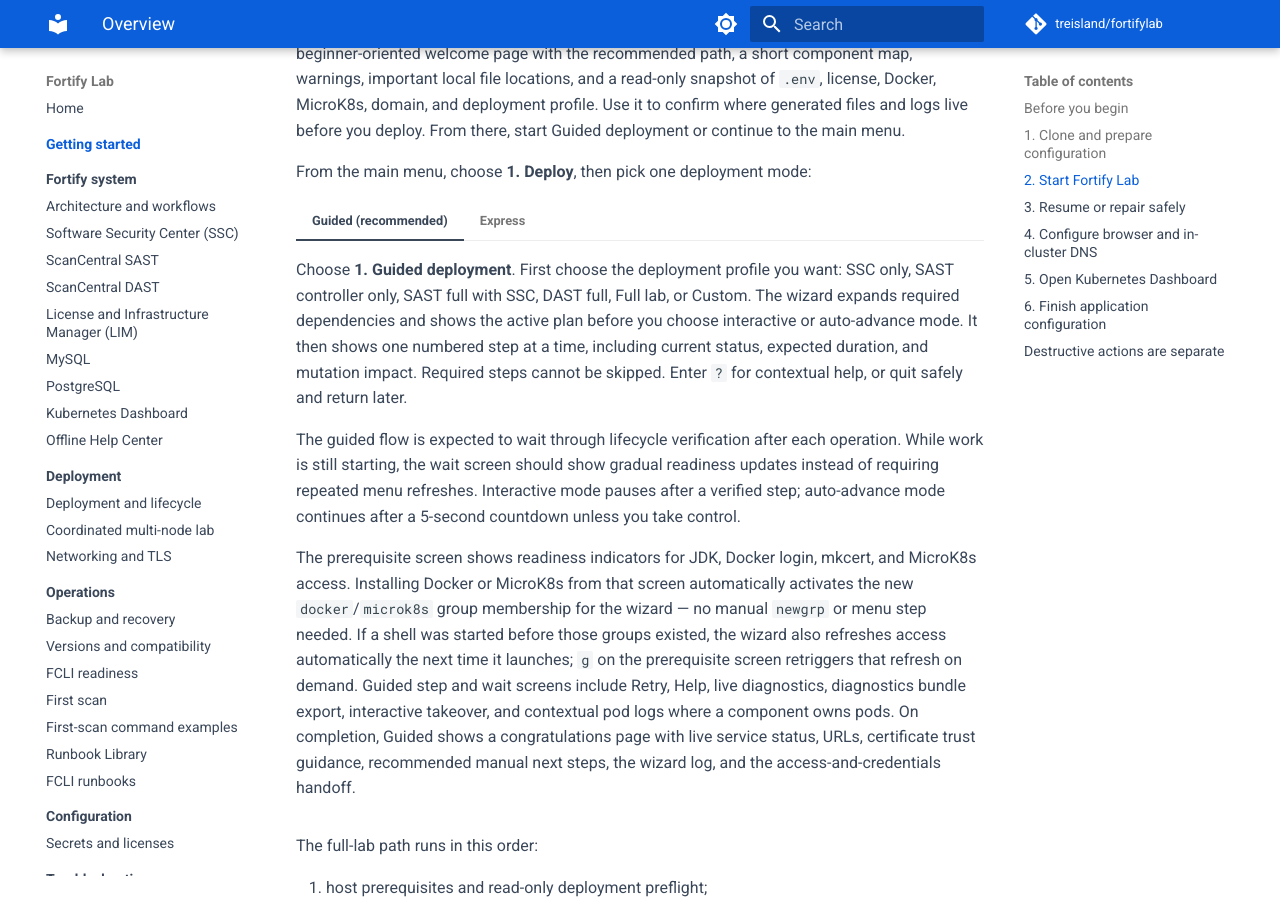
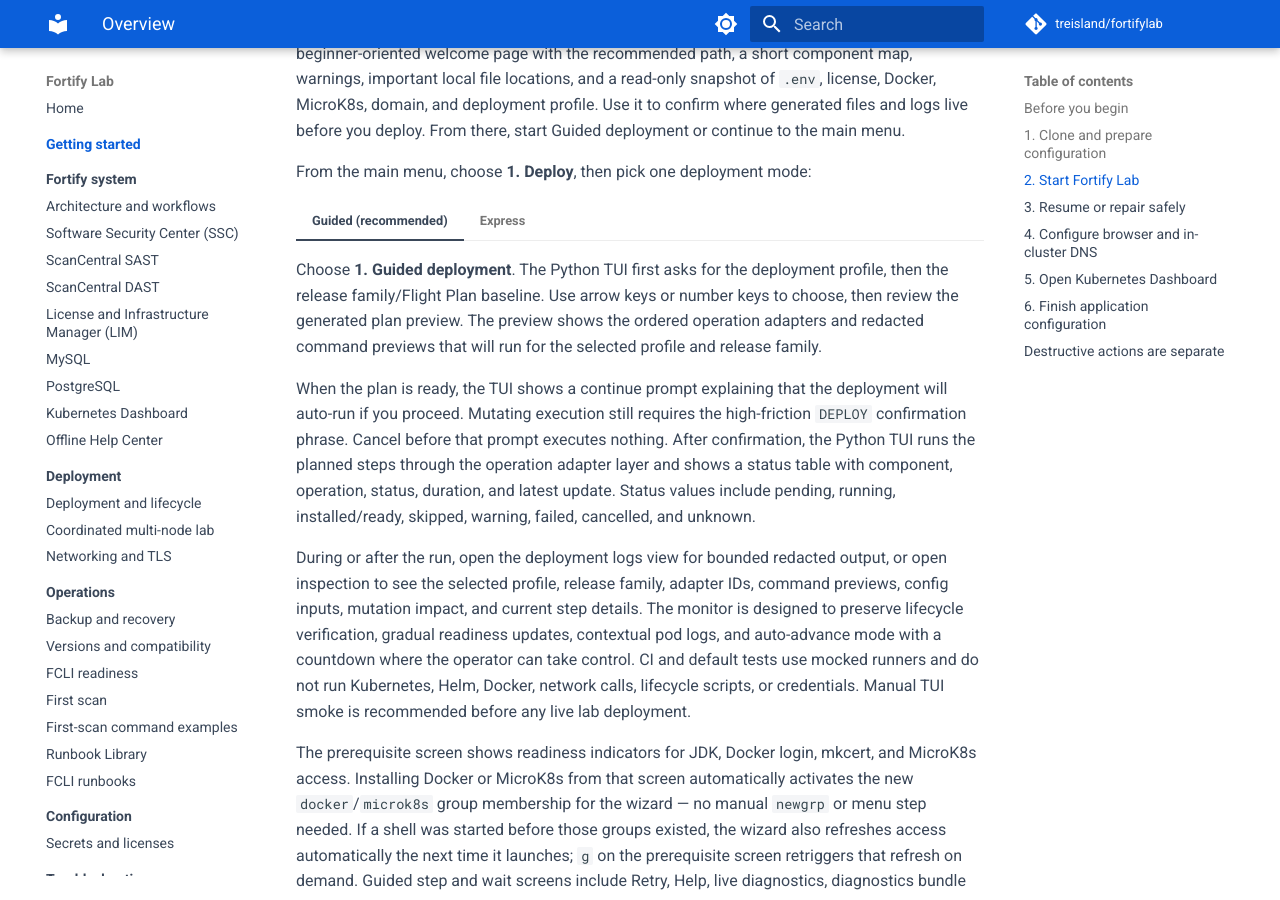
Before and after one commit to treisland/fortifylab, an MkDocs documentation site: the page built from docs/getting-started/index.md, in a window 1280 px wide and 900 px high, scrolled down 1837 px. Built offline with MkDocs 1.6.1 and Material for MkDocs 9.7.7, drawn with Linux system fonts in a browser that asks for light colours; comment, search, counter and statistics services are not loaded.

Commit message:
docs: describe functional guided deployment

```diff
--- a/docs/getting-started/index.md
+++ b/docs/getting-started/index.md
@@ -92,19 +92,30 @@
 
 === "Guided (recommended)"
 
-    Choose **1. Guided deployment**. First choose the deployment profile you
-    want: SSC only, SAST controller only, SAST full with SSC, DAST full, Full
-    lab, or Custom. The wizard expands required dependencies and shows the active
-    plan before you choose interactive or auto-advance mode. It then shows one
-    numbered step at a time, including current status, expected duration, and
-    mutation impact. Required steps cannot be skipped. Enter `?` for contextual
-    help, or quit safely and return later.
+    Choose **1. Guided deployment**. The Python TUI first asks for the
+    deployment profile, then the release family/Flight Plan baseline. Use arrow
+    keys or number keys to choose, then review the generated plan preview. The
+    preview shows the ordered operation adapters and redacted command previews
+    that will run for the selected profile and release family.
 
-    The guided flow is expected to wait through lifecycle verification after
-    each operation. While work is still starting, the wait screen should show
-    gradual readiness updates instead of requiring repeated menu refreshes.
-    Interactive mode pauses after a verified step; auto-advance mode continues
-    after a 5-second countdown unless you take control.
+    When the plan is ready, the TUI shows a continue prompt explaining that the
+    deployment will auto-run if you proceed. Mutating execution still requires
+    the high-friction `DEPLOY` confirmation phrase. Cancel before that prompt
+    executes nothing. After confirmation, the Python TUI runs the planned steps
+    through the operation adapter layer and shows a status table with component,
+    operation, status, duration, and latest update. Status values include
+    pending, running, installed/ready, skipped, warning, failed, cancelled, and
+    unknown.
+
+    During or after the run, open the deployment logs view for bounded redacted
+    output, or open inspection to see the selected profile, release family,
+    adapter IDs, command previews, config inputs, mutation impact, and current
+    step details. The monitor is designed to preserve lifecycle verification,
+    gradual readiness updates, contextual pod logs, and auto-advance mode with a
+    countdown where the operator can take control. CI and default tests use
+    mocked runners and do not run Kubernetes, Helm, Docker, network calls,
+    lifecycle scripts, or credentials. Manual TUI smoke is recommended before
+    any live lab deployment.
 
     The prerequisite screen shows readiness indicators for JDK, Docker login,
     mkcert, and MicroK8s access. Installing Docker or MicroK8s from that
```
Also changed, not shown: docs/development/python-tui-migration.md (+26 -0 lines).
